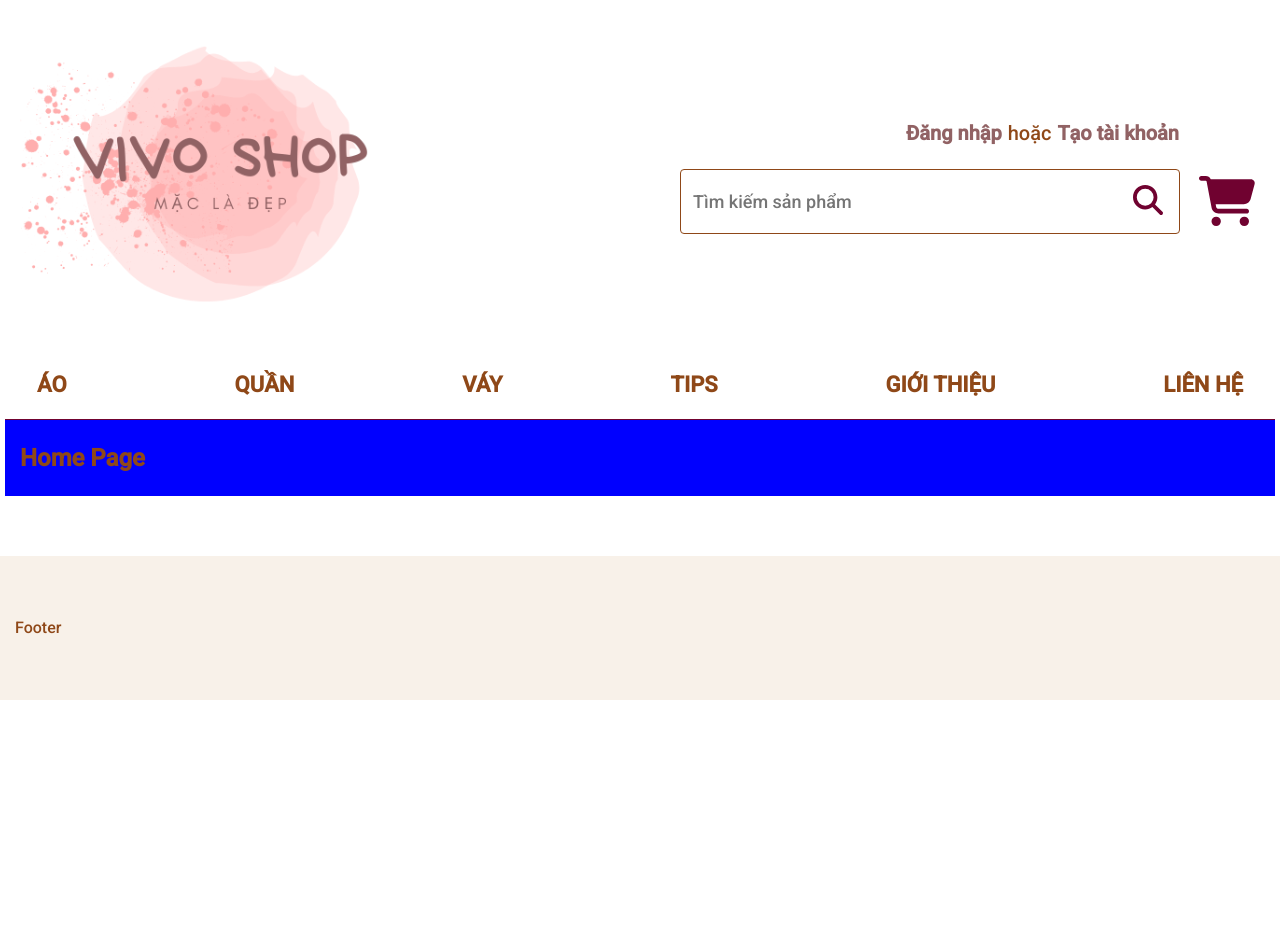
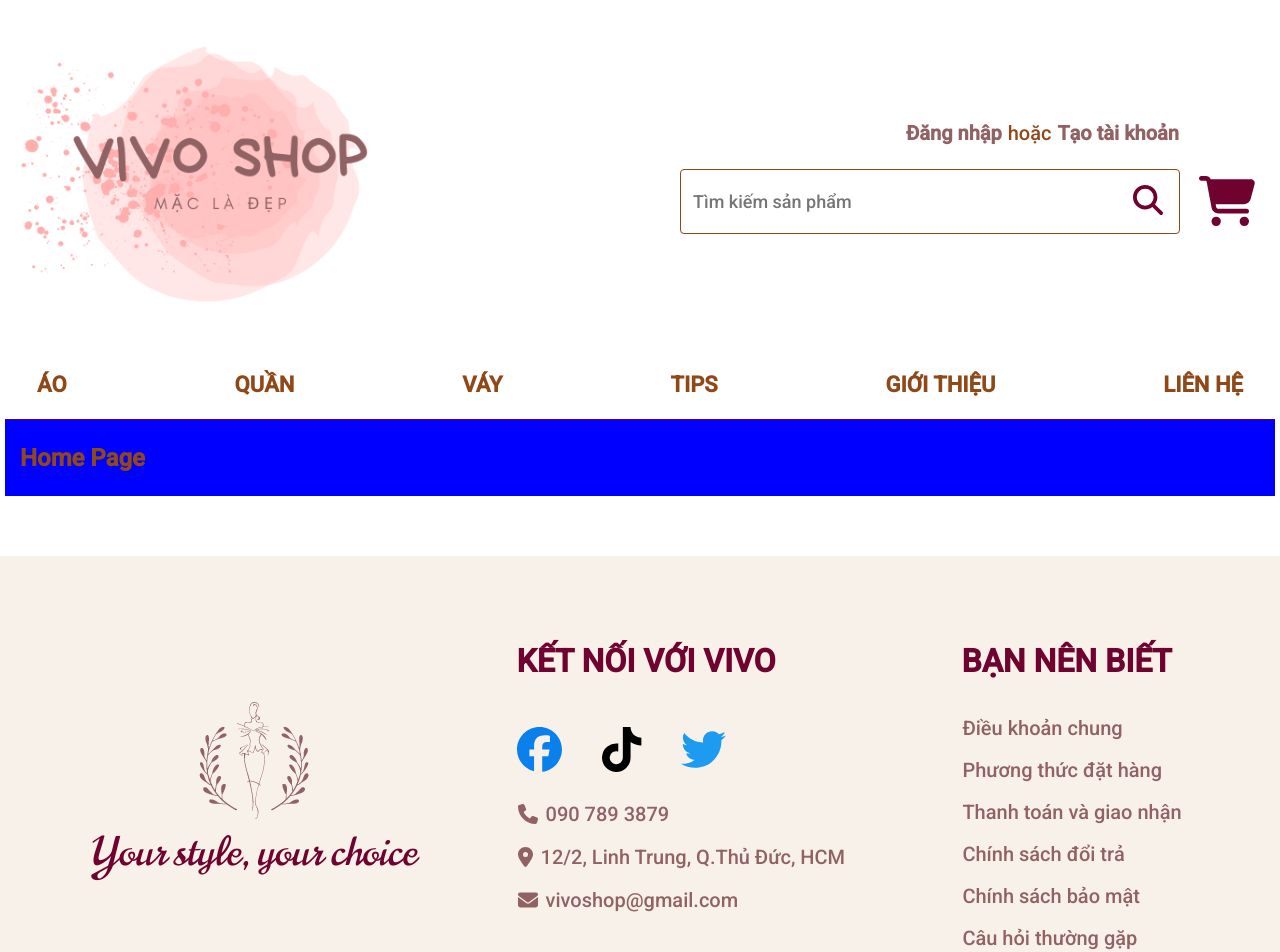
Before and after one commit to river248/vivo-shop-riverdev-web, a React (Create React App) app: page / in a window 1280 px wide. Shown: the top 952 px of the page. Before the commit the page ends 800 px from the top, so only its background shows below. Built offline with nearby package versions, Linux system fonts and the light colour scheme.

Commit message:
Build Footer UI.

```diff
--- a/src/components/Layouts/DefaultLayout/Footer/Footer.module.scss
+++ b/src/components/Layouts/DefaultLayout/Footer/Footer.module.scss
@@ -1,7 +1,105 @@
 .wrapper {
     display: flex;
+    flex-wrap: wrap;
+    justify-content: space-evenly;
     width: 100%;
     padding: 60px var(--default-layout-padding);
     margin-top: 60px;
     background-color: var(--secondary);
 }
+
+.left-container,
+.mid-container,
+.right-container {
+    display: flex;
+    flex-direction: column;
+    padding: 0 10px;
+    flex-shrink: 0;
+    text-align: left;
+
+    h1 {
+        padding-left: 16px;
+        color: var(--darkbrown);
+        text-transform: uppercase;
+    }
+
+    .custom-btn,
+    .custom-link-btn {
+        margin-left: 0 !important;
+        justify-content: flex-start;
+        text-align: left;
+    }
+
+    .custom-link-btn {
+        padding: 5px 9px 5px 16px;
+
+        &:hover {
+            font-weight: bold;
+        }
+    }
+}
+
+.left-container {
+    text-align: center;
+    justify-content: center;
+    span {
+        font-family: 'Norican', cursive;
+        font-size: 4rem;
+        color: var(--darkbrown);
+    }
+}
+
+.footer-logo {
+    width: 100%;
+    height: 130px;
+    position: relative;
+    overflow: hidden;
+    // margin-bottom: 20px;
+
+    img {
+        position: absolute;
+        width: 500px;
+        top: -100%;
+        left: 50%;
+        transform: translateX(-50%);
+    }
+}
+
+.social-icon {
+    padding-left: 16px;
+    margin: 20px 0;
+    svg {
+        font-size: 4.5rem;
+
+        &:not(:first-child) {
+            margin-left: 40px;
+        }
+
+        cursor: pointer;
+    }
+}
+@media screen and (max-width: 1024px) {
+    .left-container {
+        flex-basis: 100%;
+        margin-bottom: 30px;
+    }
+
+    .mid-container,
+    .right-container {
+        flex-basis: 50%;
+    }
+}
+
+@media screen and (max-width: 768px) {
+    .mid-container,
+    .right-container {
+        flex-basis: unset;
+        width: 320px;
+        border-top: 1px solid var(--darkbrown);
+        padding-top: 20px;
+    }
+
+    .mid-container {
+        margin-bottom: 20px;
+    }
+}
--- a/src/components/Layouts/DefaultLayout/Footer/index.js
+++ b/src/components/Layouts/DefaultLayout/Footer/index.js
@@ -1,12 +1,60 @@
 import React from 'react'
 import classNames from 'classnames/bind'
+import { FontAwesomeIcon } from '@fortawesome/react-fontawesome'
+import { faEnvelope, faLocationDot, faPhone } from '@fortawesome/free-solid-svg-icons'
 
 import styles from './Footer.module.scss'
+import images from '~/assets/images'
+import Button from '~/components/Button'
+import { faFacebook, faTiktok, faTwitter } from '@fortawesome/free-brands-svg-icons'
 
 const cx = classNames.bind(styles)
 
+const links = [
+    { path: '/provision', name: 'Điều khoản chung' },
+    { path: '/order-method', name: 'Phương thức đặt hàng' },
+    { path: '/payment', name: 'Thanh toán và giao nhận' },
+    { path: '/return-policy', name: 'Chính sách đổi trả' },
+    { path: '/private-policy', name: 'Chính sách bảo mật' },
+    { path: '/faq', name: 'Câu hỏi thường gặp' },
+]
+
 function Footer() {
-    return <footer className={cx('wrapper')}>Footer</footer>
+    return (
+        <footer className={cx('wrapper')}>
+            <div className={cx('left-container')}>
+                <div className={cx('footer-logo')}>
+                    <img src={images.logoFooter} alt="footer logo" />
+                </div>
+                <span>Your style, your choice</span>
+            </div>
+            <div className={cx('mid-container')}>
+                <h1>Kết nối với Vivo</h1>
+                <div className={cx('social-icon')}>
+                    <FontAwesomeIcon icon={faFacebook} color="#0a80ec" />
+                    <FontAwesomeIcon icon={faTiktok} color="#000" />
+                    <FontAwesomeIcon icon={faTwitter} color="#1d9bf0" />
+                </div>
+                <Button className={cx('custom-btn')} text leftIcon={<FontAwesomeIcon icon={faPhone} />}>
+                    090 789 3879
+                </Button>
+                <Button className={cx('custom-btn')} text leftIcon={<FontAwesomeIcon icon={faLocationDot} />}>
+                    12/2, Linh Trung, Q.Thủ Đức, HCM
+                </Button>
+                <Button className={cx('custom-btn')} text leftIcon={<FontAwesomeIcon icon={faEnvelope} />}>
+                    vivoshop@gmail.com
+                </Button>
+            </div>
+            <div className={cx('right-container')}>
+                <h1>BẠN NÊN BIẾT</h1>
+                {links.map((link, index) => (
+                    <Button key={index} to={link.path} className={cx('custom-link-btn')}>
+                        {link.name}
+                    </Button>
+                ))}
+            </div>
+        </footer>
+    )
 }
 
 export default Footer
```
